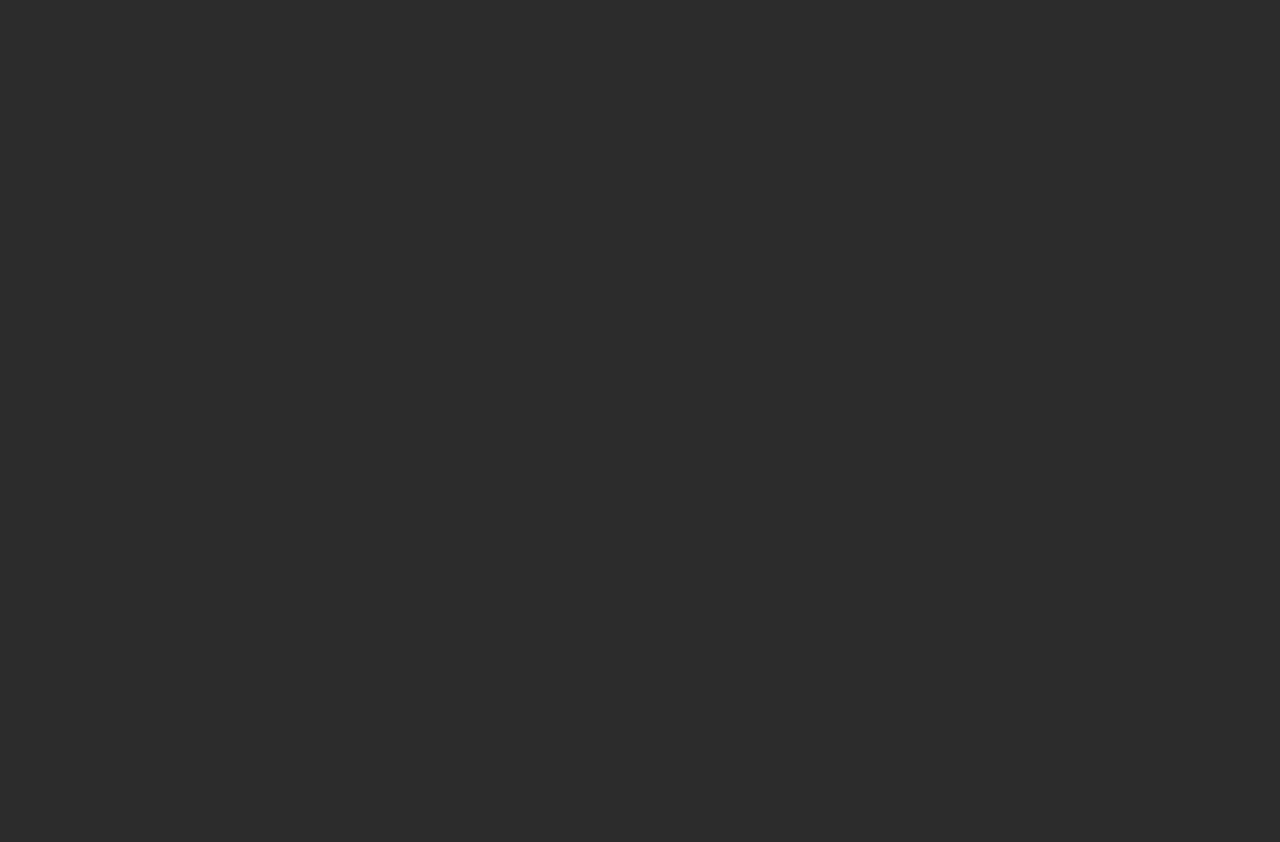
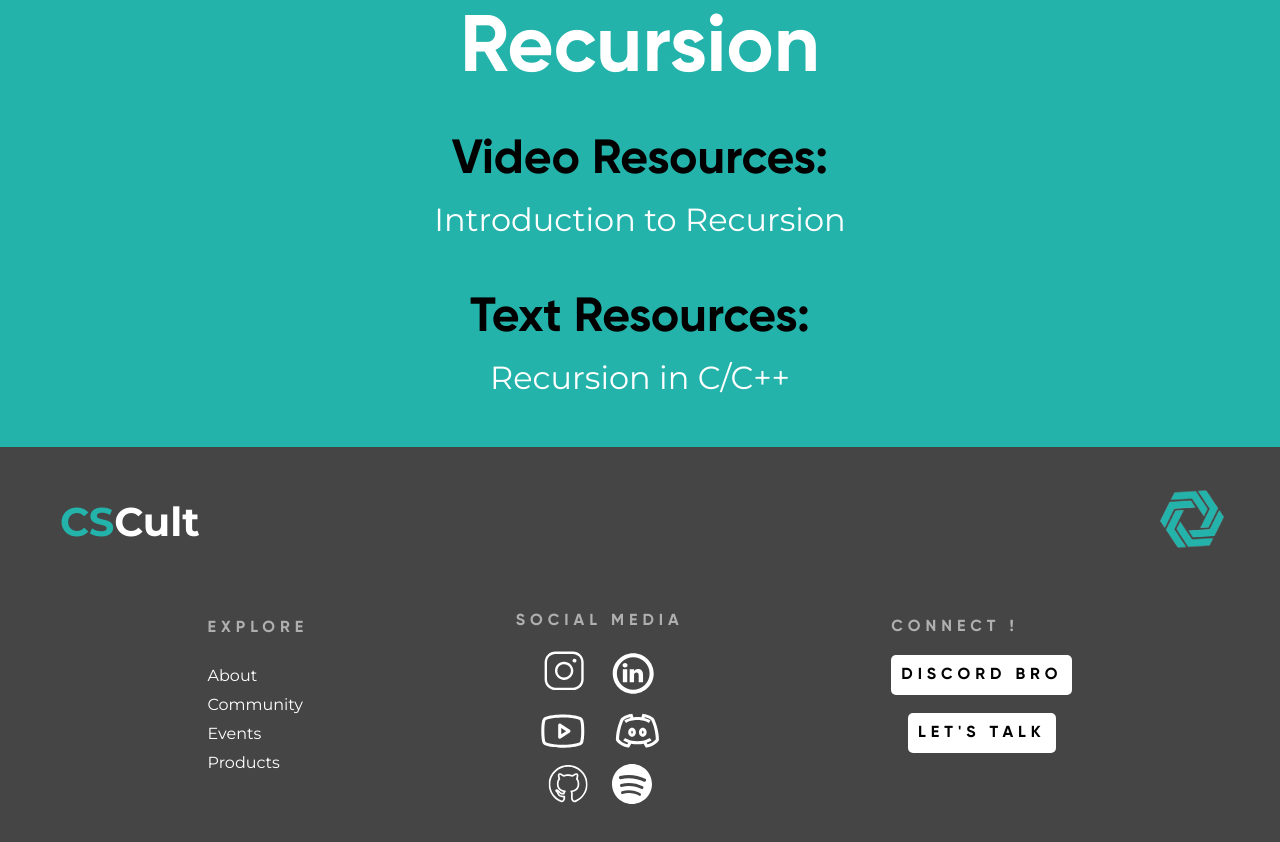
Before and after one commit to BetterCallSaud/CSCult-main, a React (Create React App) app: page /dsaweekly/module2/recursion in a window 1280 px wide. Shown: the top 842 px of the page. Before the commit the page ends 800 px from the top, so only its background shows below. Built offline with nearby package versions, Linux system fonts and the light colour scheme.

Commit message:
Releasing Module 2

```diff
--- a/src/App.js
+++ b/src/App.js
@@ -23,7 +23,7 @@ import Intro from './components/Pages/DSA-Weekly/Module1/Submodules/Intro';
 import Mathematics from "./components/Pages/DSA-Weekly/Module1/Submodules/Mathematics";
 import BitManip from './components/Pages/DSA-Weekly/Module1/Submodules/BitManip';
 
-// import Recursion from './components/Pages/DSA-Weekly/Module2/Recursion';
+import Recursion from './components/Pages/DSA-Weekly/Module2/Recursion';
 
 // import Arrays from "./components/Pages/DSA-Weekly/Module3/SubModules/Arrays";
 // import Strings from "./components/Pages/DSA-Weekly/Module3/SubModules/Strings";
@@ -66,8 +66,8 @@ function App() {
       <Route path="/dsaweekly/module1/introduction" component={Intro} exact />
       <Route path="/dsaweekly/module1/mathematics" component={Mathematics} exact />
       <Route path="/dsaweekly/module1/bit-manipulation" component={BitManip} exact />
-      {/* <Route path="/dsaweekly/module2/recursion" component={Recursion} exact />
-      <Route path="/dsaweekly/module3/arrays" component={Arrays} exact />
+      <Route path="/dsaweekly/module2/recursion" component={Recursion} exact />
+      {/* <Route path="/dsaweekly/module3/arrays" component={Arrays} exact />
       <Route path="/dsaweekly/module3/strings" component={Strings} exact />
       <Route path="/dsaweekly/module3/sorting" component={Sorting} exact />
       <Route path="/dsaweekly/module3/searching" component={Searching} exact />
--- /dev/null
+++ b/src/components/Pages/DSA-Weekly/Module2/Recursion.js
@@ -0,0 +1,26 @@
+import '../Submodule.css';
+import Footer from '../../../Footer/Footer';
+
+export default function Recursion() {
+    return (
+        <main>
+            <div id="submod">
+                <h1>Recursion</h1>
+                <h2>Video Resources:</h2>
+                <div>
+                    <a target="_blank" className="anchor" href="https://www.youtube.com/watch?v=oSQbwlepoCU&ab_channel=ApnaCollege">
+                        <h3>Introduction to Recursion</h3>
+                    </a>
+                </div><br/><br/>
+                <h2>Text Resources:</h2>
+                <div>
+                    <a target="_blank" className="anchor" href="https://www.tutorialspoint.com/cprogramming/c_recursion.htm">
+                        <h3>Recursion in C/C++</h3>
+                    </a>
+                </div>
+                <br/><br/>
+            </div>
+            <Footer />
+        </main>
+    )
+}
```
